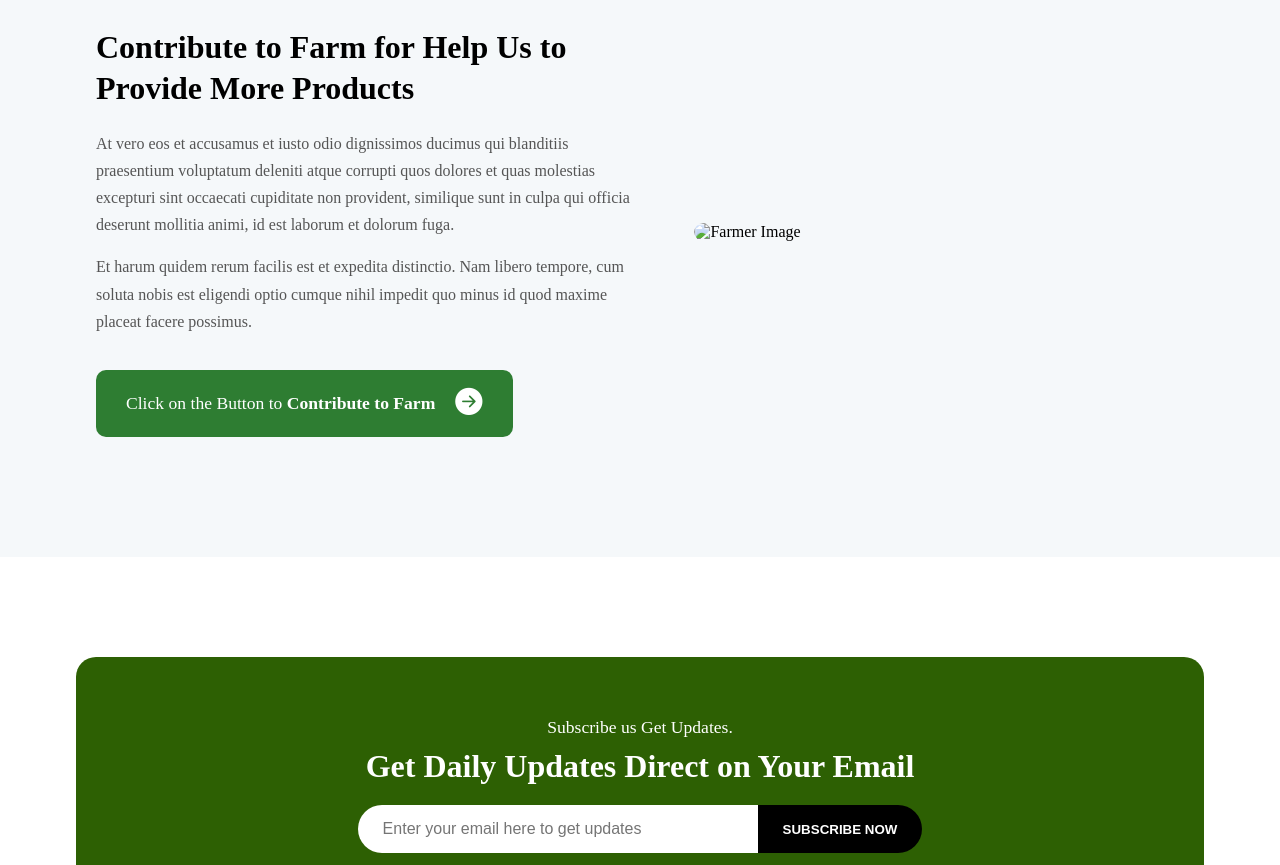
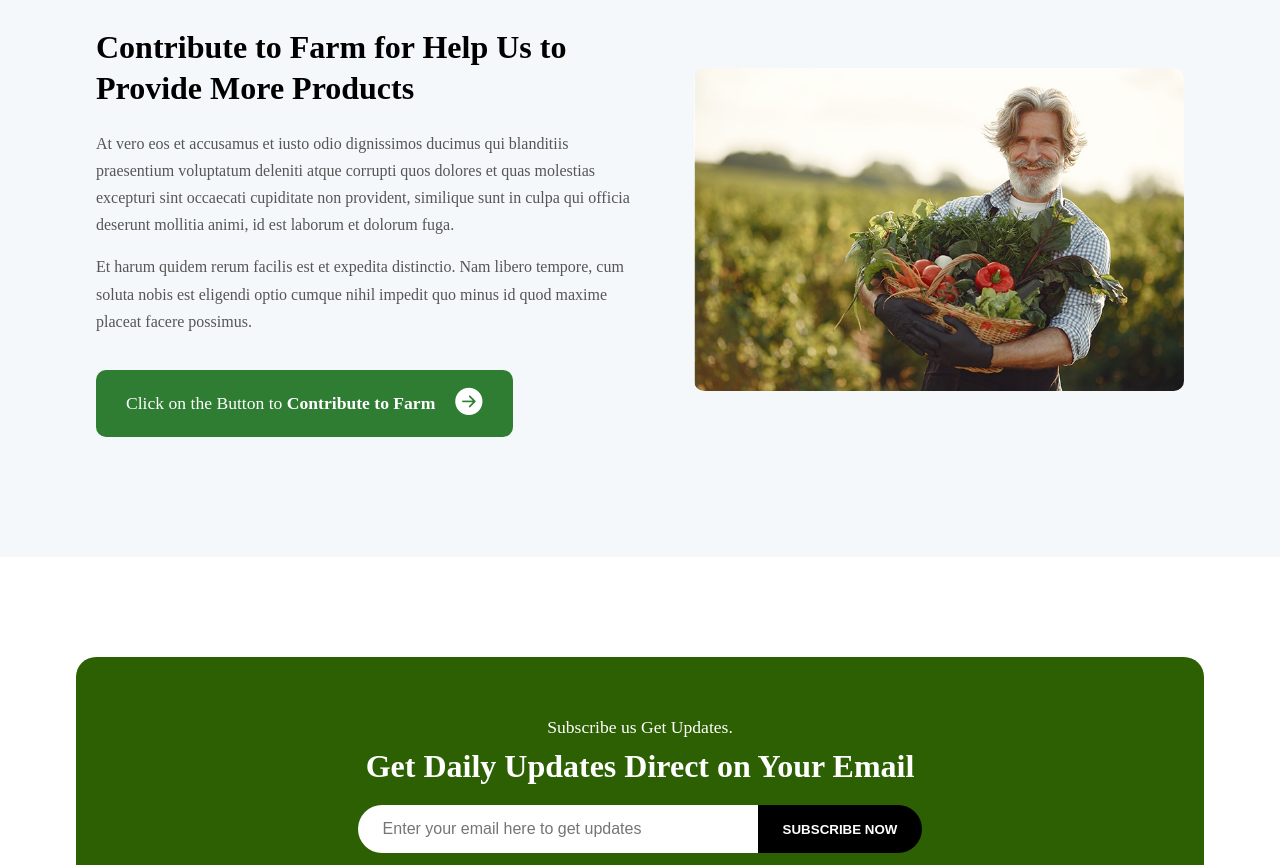
Before and after one commit to suman9769/organic-product-app, a plain HTML site: page index.html in a window 1280 px wide. Shown: the part 7063-7928 px from the top of the page. Drawn offline with nearby package versions, Linux system fonts and the light colour scheme.

```diff
--- a/index.html
+++ b/index.html
@@ -535,7 +535,7 @@
     </div>
 
     <div class="contribute-image">
-      <img src="boy.jpeg" alt="Farmer Image">
+      <img src="assets/boy.jpeg"  alt="Farmer Image">
     </div>
 
   </div>
```
